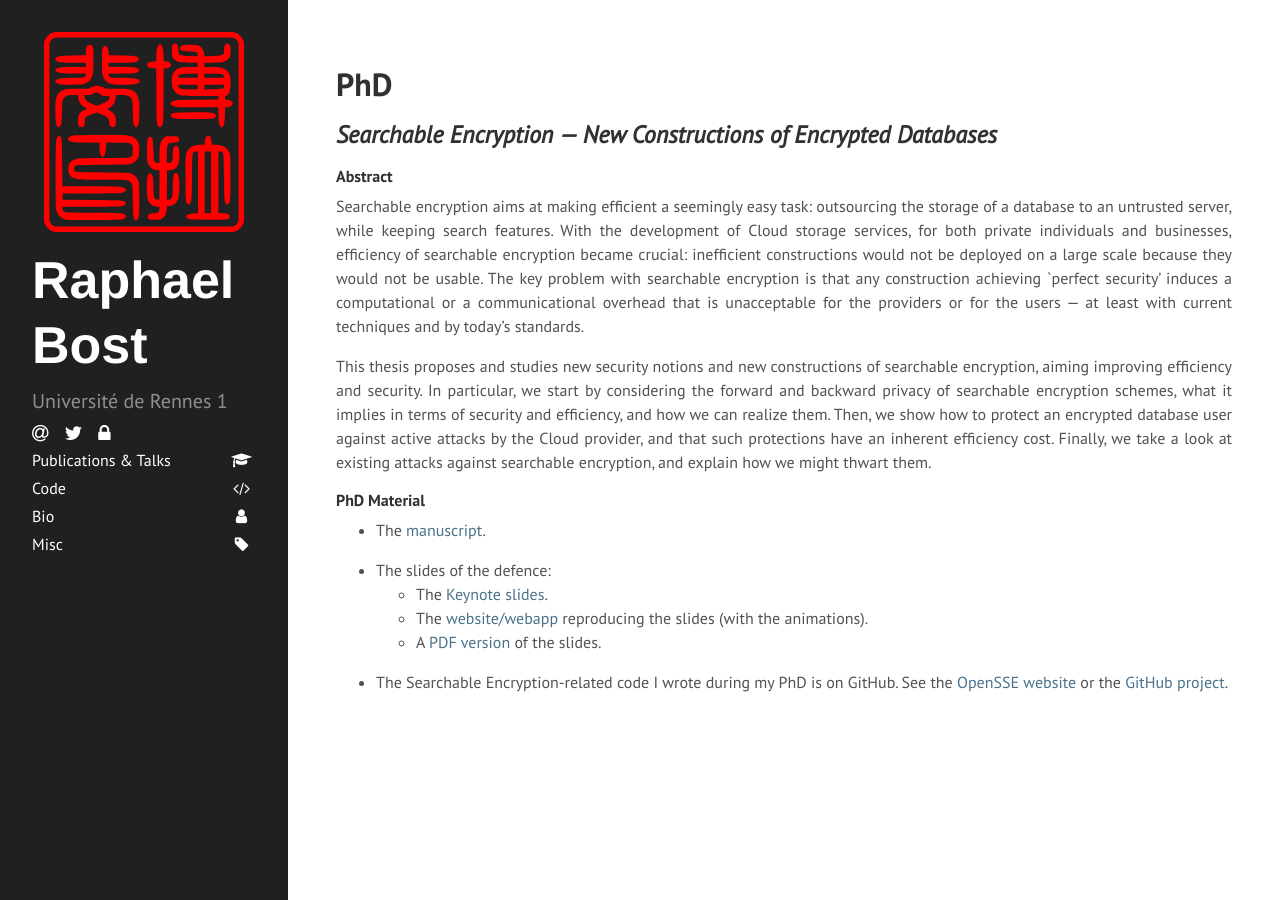
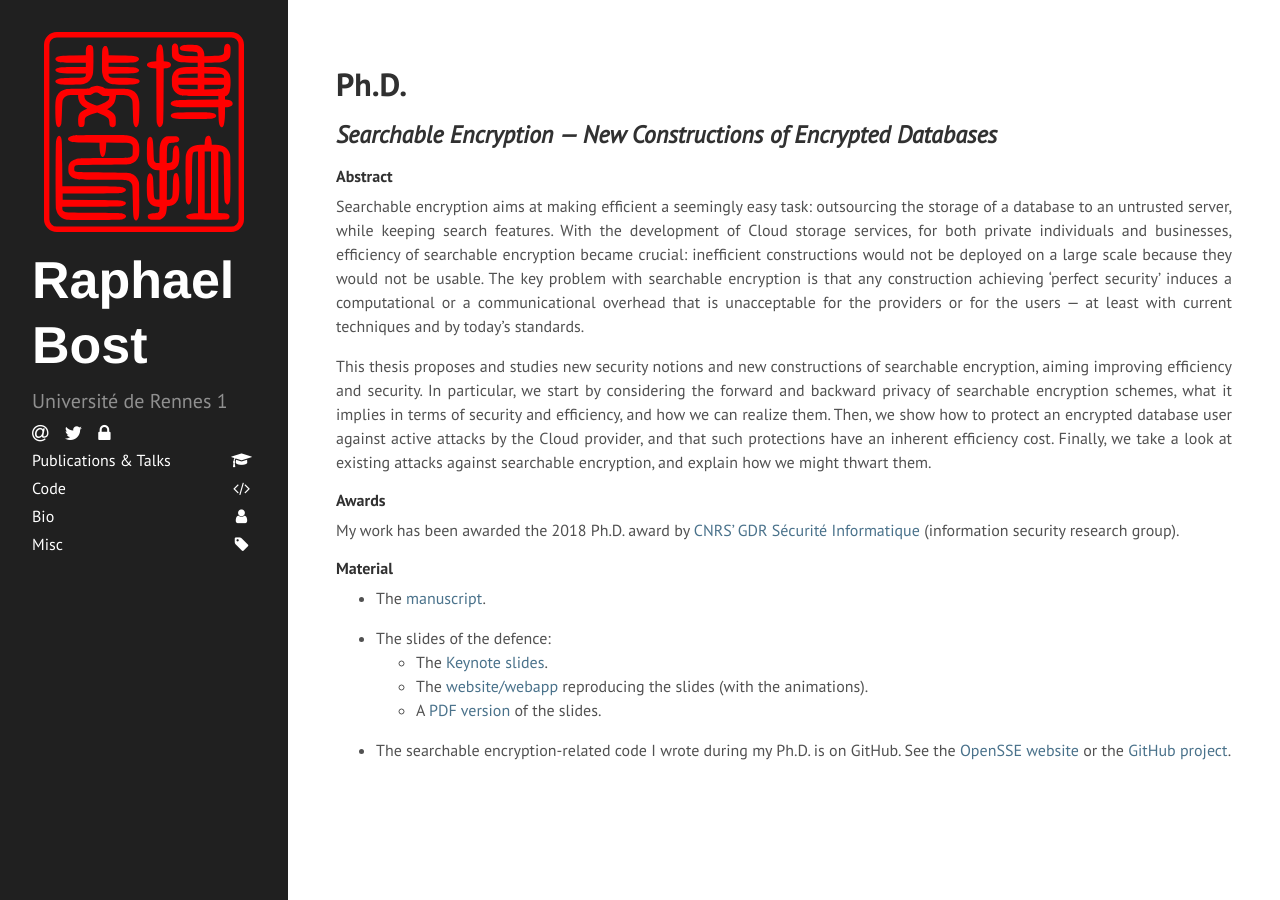
Before and after one commit to rbost/website, a Jekyll site: the page built from phd.md, in a window 1280 px wide. Built offline with Jekyll 4.4.1, drawn with Linux system fonts in a browser that asks for light colours.

Commit message:
I got an award for my PhD!

```diff
--- a/_data/code.yml
+++ b/_data/code.yml
@@ -29,7 +29,7 @@
   image: Toolbox.png
 
 - title: Algo_Elim
-  description: "This is the project I worked onto during Summer 2012 at the Inria. It is a program transformer written in CaML and which eliminates square roots and division operations in a program. The original code has been written as PhD Thesis material by Pierre Néron and I designed ways to reduce the size of the output code. A synthesis of my work can be found here (in French)."
+  description: "This is the project I worked onto during Summer 2012 at the Inria. It is a program transformer written in CaML and which eliminates square roots and division operations in a program. The original code has been written as Ph.D. Thesis material by Pierre Néron and I designed ways to reduce the size of the output code. A synthesis of my work can be found here (in French)."
   link: https://bitbucket.org/raphael_bost/algo_elim
   image: inr_logo_corpo_UK_coul.png
 
--- a/phd.md
+++ b/phd.md
@@ -1,6 +1,6 @@
 ---
 layout: page
-title: PhD
+title: Ph.D.
 order: 11
 sidebar: no
 ---
@@ -9,12 +9,15 @@ sidebar: no
 
 #### Abstract
 
-Searchable encryption aims at making efficient a seemingly easy task: outsourcing the storage of a database to an untrusted server, while keeping search features. With the development of Cloud storage services, for both private individuals and businesses, efficiency of searchable encryption became crucial: inefficient constructions would not be deployed on a large scale because they would not be usable. The key problem with searchable encryption is that any construction achieving `perfect security' induces a computational or a communicational overhead that is unacceptable for the providers or for the users --- at least with current techniques and by today's standards.
+Searchable encryption aims at making efficient a seemingly easy task: outsourcing the storage of a database to an untrusted server, while keeping search features. With the development of Cloud storage services, for both private individuals and businesses, efficiency of searchable encryption became crucial: inefficient constructions would not be deployed on a large scale because they would not be usable. The key problem with searchable encryption is that any construction achieving 'perfect security' induces a computational or a communicational overhead that is unacceptable for the providers or for the users --- at least with current techniques and by today's standards.
 
 This thesis proposes and studies new security notions and new constructions of searchable encryption, aiming improving efficiency and security. In particular, we start by considering the forward and backward privacy of searchable encryption schemes, what it implies in terms of security and efficiency, and how we can realize them. Then, we show how to protect an encrypted database user against active attacks by the Cloud provider, and that such protections have an inherent efficiency cost. Finally, we take a look at existing attacks against searchable encryption, and explain how we might thwart them.
 
+#### Awards
 
-####  PhD Material
+My work has been awarded the 2018 Ph.D. award by [CNRS' GDR Sécurité Informatique](https://gdr-securite.irisa.fr/) (information security research group).
+
+#### Material
 
 * The [manuscript]({{ site.baseurl }}/phd_docs/R_BOST_PhD_Thesis.pdf).
 
@@ -23,4 +26,4 @@ This thesis proposes and studies new security notions and new constructions of s
     * The [website/webapp]({{ site.baseurl }}/phd_docs/thesis_defense_html/) reproducing the slides (with the animations).
     * A [PDF version]({{ site.baseurl }}/phd_docs/thesis_defense.pdf) of the slides.
 
-* The Searchable Encryption-related code I wrote during my PhD is on GitHub. See the [OpenSSE website](https://opensse.github.io) or the [GitHub project](https://github.com/OpenSSE).
+* The searchable encryption-related code I wrote during my Ph.D. is on GitHub. See the [OpenSSE website](https://opensse.github.io) or the [GitHub project](https://github.com/OpenSSE).
```
Also changed, not shown: index.html (+2 -5 lines).
